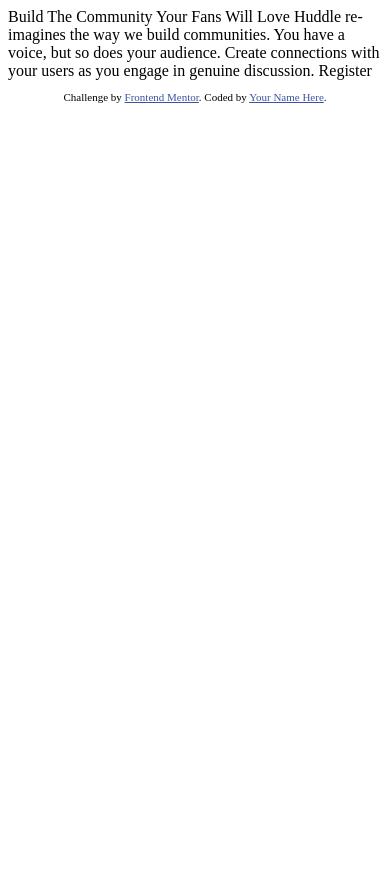
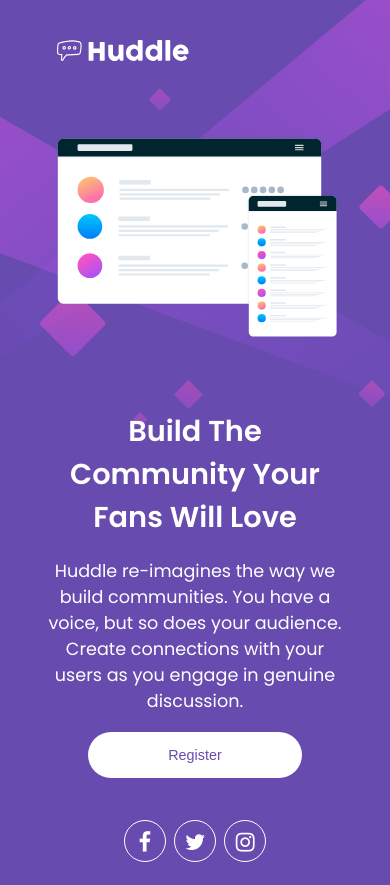
Before and after one commit to iniffur/HubbleChallenge, a plain HTML site: page huddle-landing-page-with-single-introductory-section-master/index.html in a window 390 px wide. Before the commit the page ends 844 px from the top, so only its background shows below. Drawn offline with Linux system fonts and the light colour scheme.

Commit message:
final-draft

```diff
--- a/huddle-landing-page-with-single-introductory-section-master/index.html
+++ b/huddle-landing-page-with-single-introductory-section-master/index.html
@@ -1,33 +1,62 @@
 <!DOCTYPE html>
 <html lang="en">
   <head>
-  <meta charset="UTF-8">
-  <meta name="viewport" content="width=device-width, initial-scale=1.0"> <!-- displays site properly based on user's device -->
+    <meta charset="UTF-8" />
+    <meta name="viewport" content="width=device-width, initial-scale=1.0" />
+    <!-- displays site properly based on user's device -->
 
-  <link rel="icon" type="image/png" sizes="32x32" href="./images/favicon-32x32.png">
+    <link
+      rel="icon"
+      type="image/png"
+      sizes="32x32"
+      href="./images/favicon-32x32.png"
+    />
+    <link href="https://fonts.googleapis.com/css2?family=Poppins:wght@400;600&display=swap" rel="stylesheet">
+    <link href="https://fonts.googleapis.com/css2?family=Open+Sans&display=swap" rel="stylesheet">
+    <link rel="stylesheet" href="https://cdnjs.cloudflare.com/ajax/libs/font-awesome/4.7.0/css/font-awesome.min.css">
+    <link rel="stylesheet" href="styles.css" />
 
-  <title>Frontend Mentor | Huddle landing page with single introductory section</title>
+    <title>
+      Frontend Mentor | Huddle landing page with single introductory section
+    </title>
 
     <!-- Feel free to remove these styles or customise in your own stylesheet 👍 -->
     <style>
-    .attribution { font-size: 11px; text-align: center; }
-    .attribution a { color: hsl(228, 45%, 44%); }
+      .attribution {
+        font-size: 11px;
+        text-align: center;
+      }
+      .attribution a {
+        color: hsl(228, 45%, 44%);
+      }
     </style>
   </head>
   <body>
+    <header class="container">
+      <img class ="logo-image" src="./images/logo.svg" alt="Huddle Logo" />
+    </header>
+<div class="row">
+<div class="column">
+<img class="mockup-image" src="./images/illustration-mockups.svg" alt="Mockup Image" >
+</div>
 
-  Build The Community Your Fans Will Love
+<div class="column">
+  <h1>Build The Community Your Fans Will Love</h1>
+  <p>Huddle re-imagines the way we build
+  communities. You have a voice, but so does your audience. Create connections
+  with your users as you engage in genuine discussion.</p>
 
-  Huddle re-imagines the way we build communities. You have a voice, but so does your audience.
-  Create connections with your users as you engage in genuine discussion.
+  <button class="btn">Register</button>
+</div>
+</div>
 
-  Register
+<div class="navbar">
+  <i class="fa fa-facebook"></i>
+  <i class="fa fa-twitter"></i>
+  <i class="fa fa-instagram"></i>
+</div>
 
-  <footer>
-    <p class="attribution">
-      Challenge by <a href="https://www.frontendmentor.io?ref=challenge" target="_blank">Frontend Mentor</a>.
-      Coded by <a href="#">Your Name Here</a>.
-    </p>
-  </footer>
+
+    <footer></footer>
   </body>
 </html>
--- /dev/null
+++ b/huddle-landing-page-with-single-introductory-section-master/styles.css
@@ -0,0 +1,170 @@
+body {
+    background-image: url("./images/bg-desktop.svg");
+    background-repeat: no-repeat;
+    background-color: hsl(257, 40%, 49%);
+    font-family: "Poppins";
+    color: white;
+    max-height: 10000px;
+    background-size: 88%;
+    background-repeat: no-repeat;
+}
+
+@media screen and (max-width: 650px) {
+    body {
+        background-image: url("./images/bg-mobile.svg");
+        background-repeat: no-repeat;
+        background-size: 110%;
+    }
+}
+
+
+.column {
+    width: 43%;
+    float: left;
+    padding: 2% 3%;
+}
+
+
+
+@media screen and (max-width: 650px) {
+    .column {
+        max-width: 100%;
+        width: 95%;
+        text-align: center;
+    }
+    .column:nth-child(2) {
+        width: 80%;
+        padding: 10%;
+
+    }
+}
+
+.mockup-image {
+    max-width: 105%;
+    width: 105%;
+    height: auto;
+}
+
+@media screen and (max-width: 650px) {
+    .mockup-image {
+        padding-top: 8%;
+        width: 80%;
+    }
+}
+
+.logo-image {
+    max-width: 100%;
+    width: 20%;
+    height: auto;
+}
+
+@media screen and (max-width: 650px) {
+    .logo-image {
+        width: 45%;
+        padding: 2% 4%;
+
+    }
+
+}
+
+.container {
+    padding: 2% 3%;
+    padding-bottom: 5%;
+}
+
+@media screen and (max-width: 650px) {
+.container {
+    padding: 5% 8%;
+}
+}
+
+
+
+h1 {
+    font-size: 3rem;
+}
+
+@media screen and (max-width: 650px) {
+    h1 {
+        font-size: 1.8rem;
+    }
+    }
+
+
+p {
+    font-size: 1.1rem;
+
+}
+
+.btn:hover {
+    color: white;
+    background-color: hsl(300, 69%, 71%);
+    cursor: pointer;
+
+}
+
+.btn {
+    background-color: white;
+    border: none;
+    color: hsl(257, 40%, 49%);
+    text-align: center;
+    border-radius: 30px;
+    padding: 15px 70px;
+    display: inline-block;
+    font-size: 1.2rem;
+}
+
+
+
+i {
+    height: 20px;
+    width: 20px;
+    border: 1px solid white;
+    border-radius: 50%;
+    padding: 4px 9px;
+}
+
+.fa:hover {
+    cursor: pointer;
+    background-color: hsl(300, 69%, 71%);
+}
+
+.fa {
+    margin: 5px 2px;
+    padding: 10px;
+    padding-right: 10px;
+    font-size: 22px;
+    width: 20px;
+    text-align: center;
+    text-decoration: none;
+}
+
+
+.navbar{
+    padding-top: 35%;
+    bottom: 0;
+    width: 94%;
+    padding-bottom: 10px;
+    text-align: right;
+}
+
+@media screen and (max-width: 650px) {
+    .navbar {
+        text-align: center;
+        width: 100%;
+    }
+}
+
+@media screen and (max-width: 650px) {
+    .btn {
+        background-color: white;
+        border: none;
+        color: hsl(257, 40%, 49%);
+        text-align: center;
+        border-radius: 30px;
+        padding: 15px 80px;
+        display: inline-block;
+        font-size: 0.9rem;
+    }
+
+}
```
Also changed, not shown: 2 other files. Lines whose indentation alone changed are shown as unchanged.
